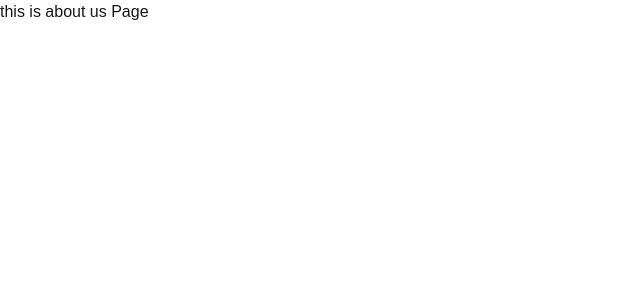
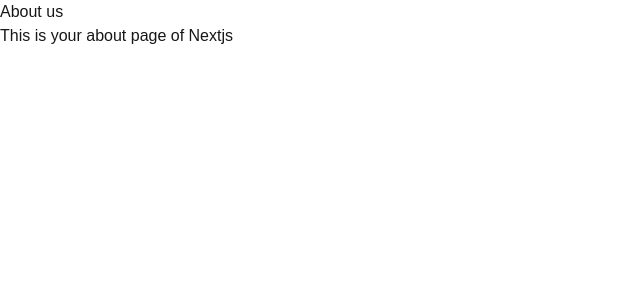
Before and after one commit to Usytech01/alx-project-0x02-setup, a Next.js app in the folder alx-project-0x02/: page /about in a window 1280 px wide. Shown: the top 300 px of the page, without its empty margins (0-640 px from the left). Built offline with nearby package versions, Linux system fonts and the light colour scheme.

Commit message:
add task 5

```diff
--- /dev/null
+++ b/alx-project-0x02/components/common/Button.tsx
@@ -0,0 +1,13 @@
+import React from "react";
+import { ButtonProps } from "@/interfaces";
+
+export default function Button({
+  label,
+  size = "medium",
+  shape = "rounded-md",
+  onClick,
+}: ButtonProps) {
+    return(
+        <button onClick={onClick} className="p-3 rounded-md text-white cursor-pointer">{label}</button>
+    )
+}
--- a/alx-project-0x02/interfaces/index.ts
+++ b/alx-project-0x02/interfaces/index.ts
@@ -4,3 +4,10 @@
     title: string;
     content: string;
 }
+
+export interface ButtonProps{
+    label:string;
+    size?: "small" | "medium" | "larg";
+    shape?: "rounded-sm" | "rounded-md" |"rounded-lg";
+    onClick?: () => void;
+}
--- a/alx-project-0x02/pages/about.tsx
+++ b/alx-project-0x02/pages/about.tsx
@@ -1,9 +1,16 @@
 import React from "react";
+import Button from "@/components/common/Button";
 
-export default function About(){
+export default function AboutPage(){
     return(
-        <div>
-            <h1>this is about us Page</h1>
-        </div>
+        <main>
+            <h1>About us</h1>
+            <p>This is your about page of Nextjs</p>
+            <div>
+                <Button label="Small Button" size="small" shape="rounded-sm"/>
+                <Button label = "small Button" size= "small" shape="rounded-md"/>
+                <Button label = "small Button" size= "small" shape="rounded-lg"/>
+            </div>
+        </main>
     );
 }
```
